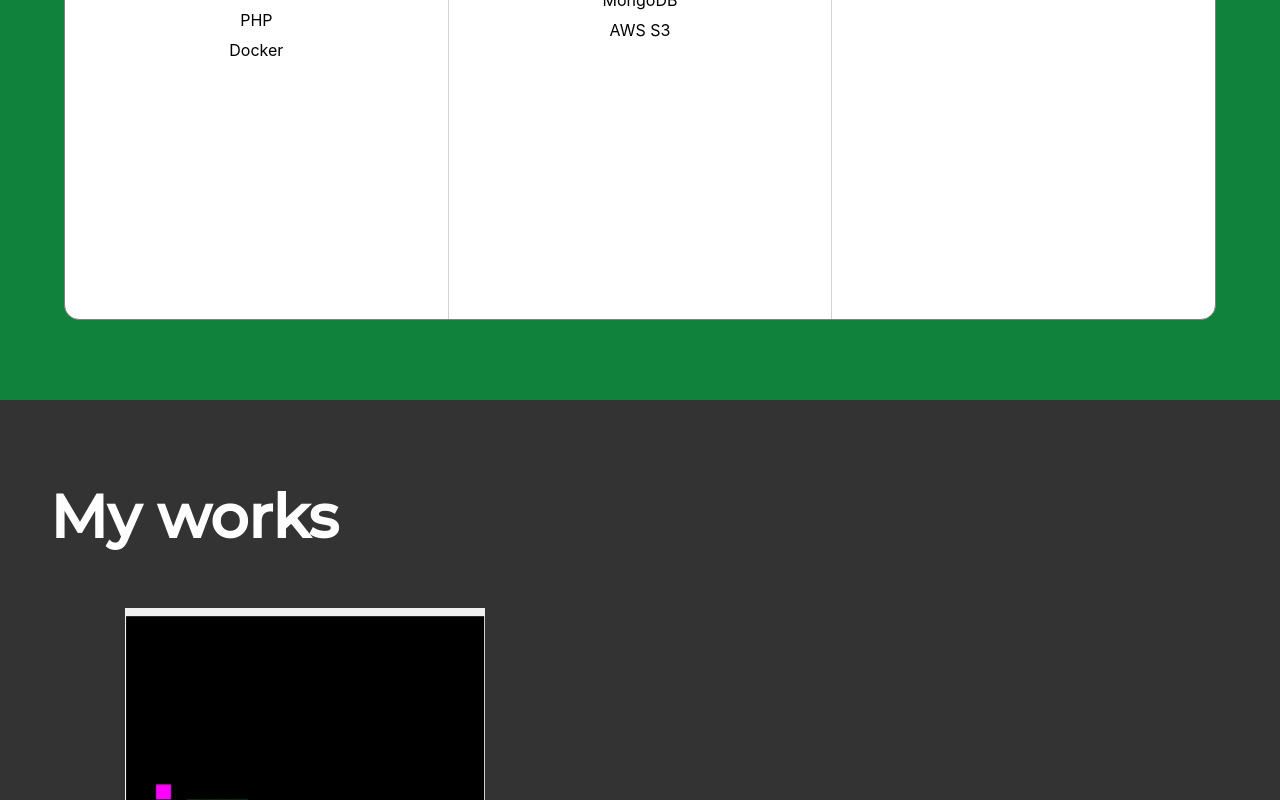
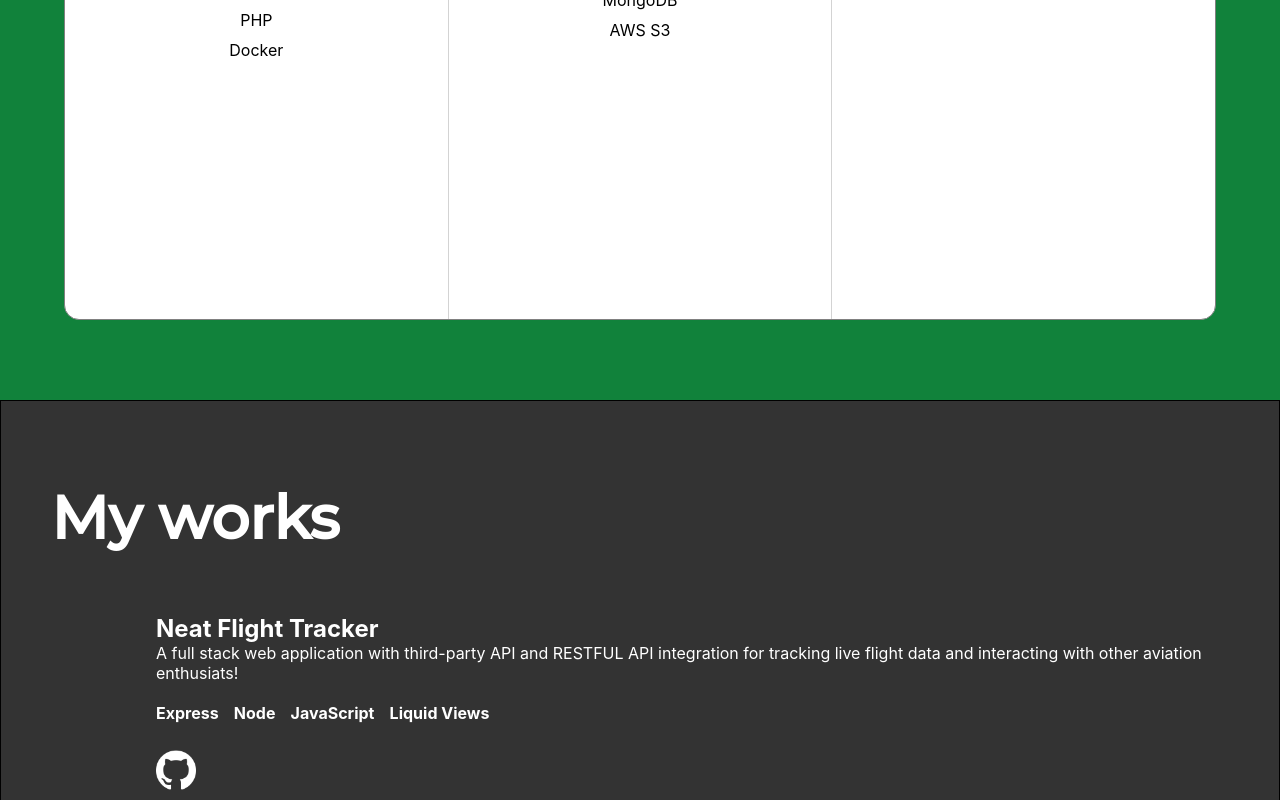
Before and after one commit to bruceabrigo/babrigo-portfolio, a React (Create React App) app: page / in a window 1280 px wide. Shown: the part 2000-2800 px from the top of the page. Built offline with nearby package versions, Linux system fonts and the light colour scheme.

Commit message:
Updated the about me section, and added to the works section.

```diff
--- a/package.json
+++ b/package.json
@@ -10,7 +10,7 @@
     "@testing-library/user-event": "^13.5.0",
     "emailjs-com": "^3.2.0",
     "nodemon": "^2.0.20",
-    "react": "^18.2.0",
+    "react": "^18.3.1",
     "react-dom": "^18.2.0",
     "react-router-dom": "^6.8.2",
     "react-scripts": "5.0.1",
--- a/src/components/content/home.js
+++ b/src/components/content/home.js
@@ -60,7 +60,7 @@ const Home = () => {
                 </div>
                 <div className="right">
                     <p className="about-me-intro">
-                        My name is Bruce Abrigo, and I'm a software developer!
+                        My name is Bruce Abrigo, and I'm a software developer and current Packaged Applicatoin Developer at Accenture!
                     </p>
                     <br/>
                     <p>
@@ -131,6 +131,26 @@ const Home = () => {
             <div className="projects">
             <h2 className="proj-title">My works</h2>
                 <div className="project-highlights-container">
+                <div className="projects-right">
+                        <div className="left">
+                            <div>
+                            <h2>Neat Flight Tracker</h2>
+                                <p>A full stack web application with third-party API and RESTFUL API integration for tracking live flight data and interacting with other aviation enthusiats!</p>
+                                <br></br>
+                                <h4>Express&nbsp;&nbsp;&nbsp;&nbsp;Node&nbsp;&nbsp;&nbsp;&nbsp;JavaScript&nbsp;&nbsp;&nbsp;&nbsp;Liquid Views</h4>
+                            </div>
+                            <div>
+                            <Link to='https://github.com/bruceabrigo/music-taste' target="_blank" >
+                                <img src="/githubWhite.png" className="icon-projects" alt="Github"/>
+                            </Link>
+                            </div>
+                        </div>
+                        <div className="right">
+                            <div className="project-button" onClick={visitMusicTaste} style={{ backgroundImage: `url(${MusicTaste})`}}>
+                                <span className="visit-site">Visit Site</span>
+                            </div>
+                        </div>
+                    </div>
                     <div className="projects-left">
                         <div className="left">
                             <div className="project-button" onClick={visitSnakeGame} style={{ backgroundImage: `url(${snakeGame})`, width: "360px"}}>
--- a/src/components/content/projects.scss
+++ b/src/components/content/projects.scss
@@ -1,7 +1,8 @@
 // ------------ Project Highlights ------------
 .projects {
     background-color: #333;
-    height: 1500px;
+    margin: 0;
+    border: 1px solid;
   }
   .proj-title {
       color: #fff;
@@ -15,7 +16,7 @@
       font-family: 'Roboto Slab', serif;
   }
   .project-highlights-container {
-    // border: 1px solid green;
+    margin: 25px;
   }
 
   .projects-left {
```
Also changed, not shown: 1 other file (tests, documents, lock files or other folders).
